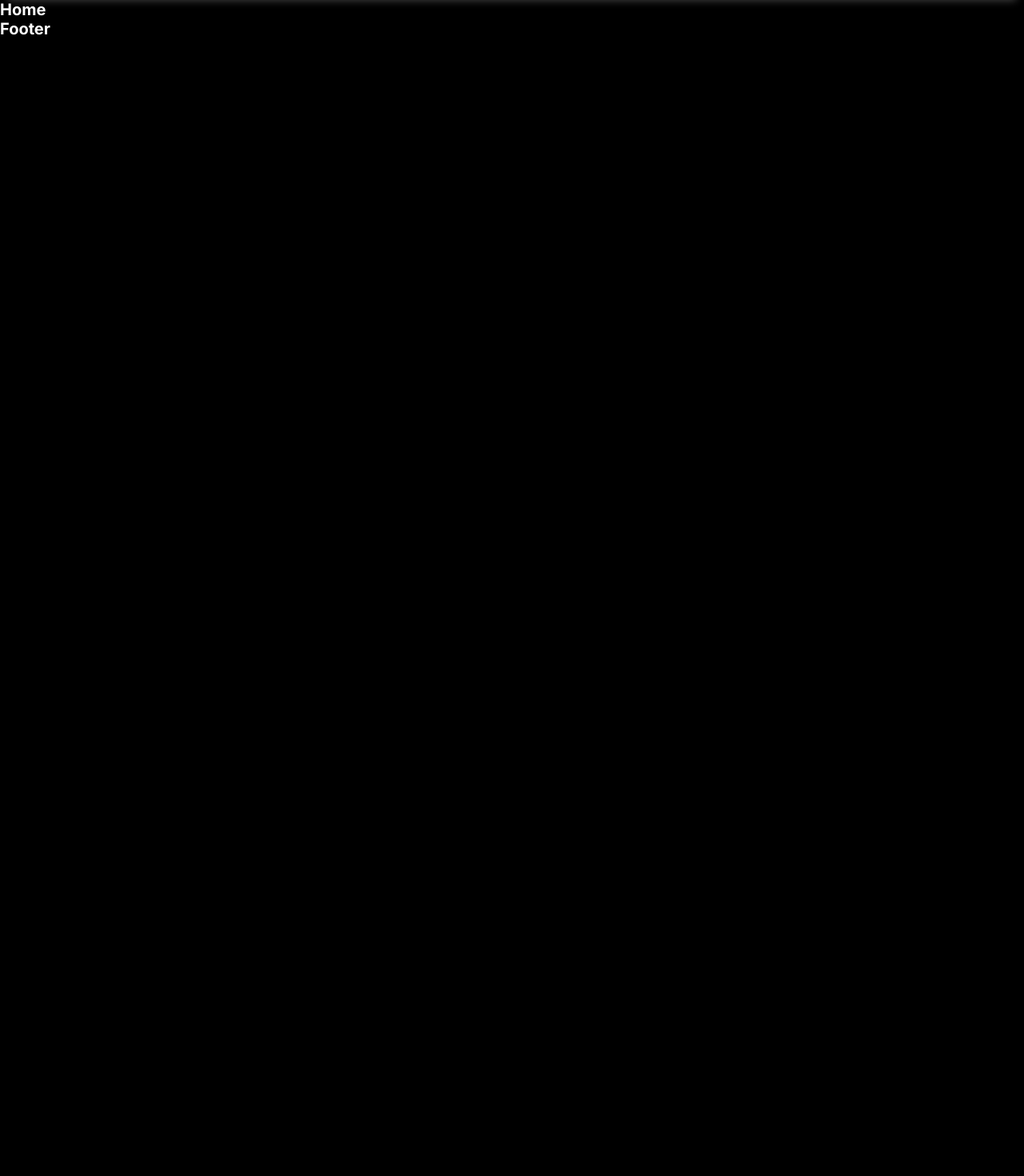
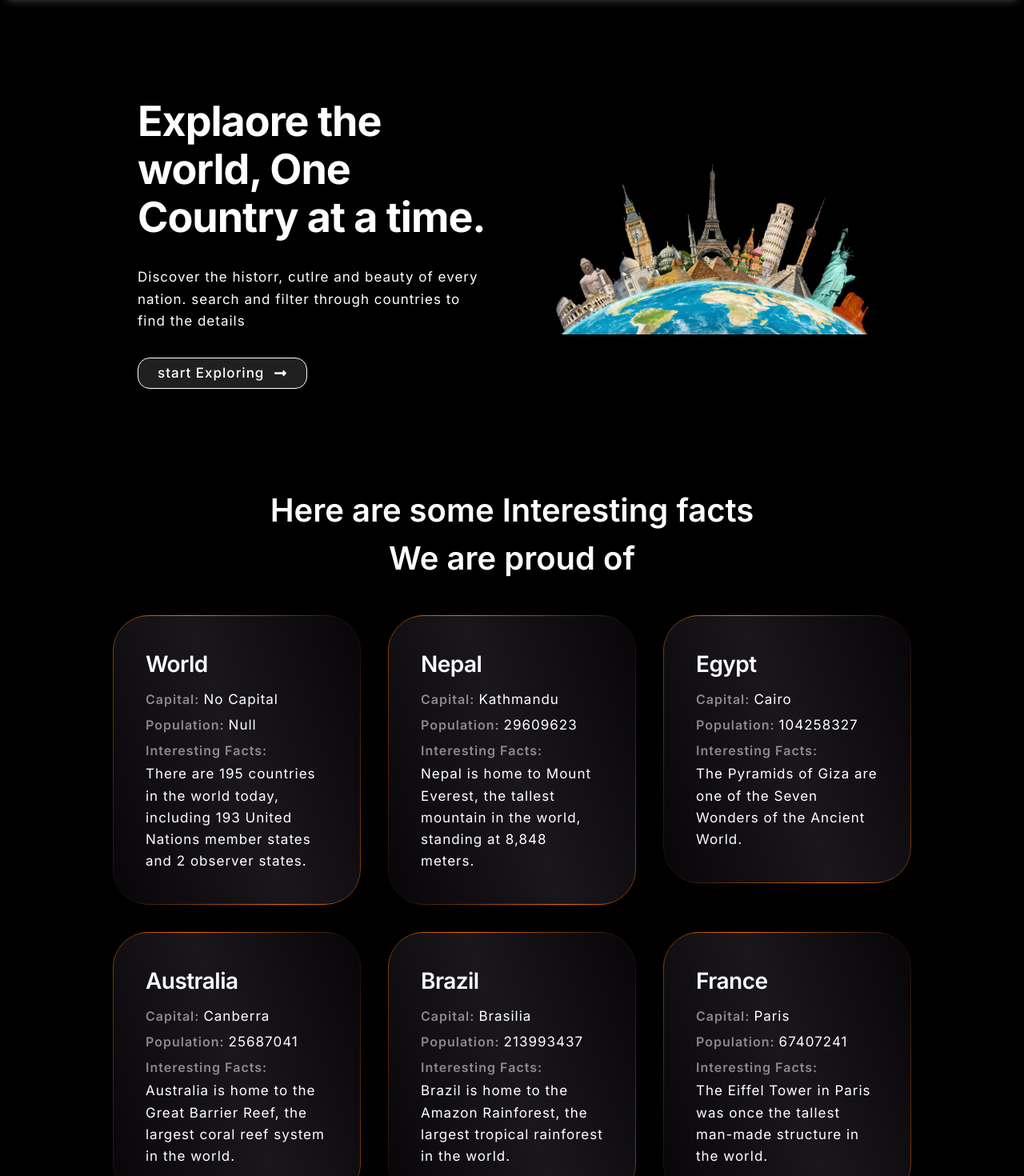
Before and after one commit to RohanBohra8/country-atlas, a React (Vite) app: page / in a window 1280 px wide. Shown: the part 100-1570 px from the top of the page at 80% size. Before the commit the page ends 800 px from the top, so only its background shows below. Built offline with nearby package versions, Linux system fonts and the light colour scheme.

Commit message:
added hero section and about page

```diff
--- a/src/App.css
+++ b/src/App.css
@@ -265,6 +265,7 @@
 .bg-green-box,
 .bg-white-box,
 .bg-yellow-box,
+.bg-orange-box,
 .bg-blue-box {
   position: relative;
 }
@@ -272,6 +273,7 @@
 .bg-green-box::after,
 .bg-white-box::after,
 .bg-yellow-box::after,
+.bg-orange-box::after,
 .bg-blue-box::after {
   position: absolute;
   top: -1px;
@@ -297,6 +299,9 @@
 
 .bg-blue-box::after {
   background: linear-gradient(71deg, #0c0a0e, #5f6fad, #0c0a0e);
+}
+.bg-orange-box::after {
+  background: linear-gradient(71deg, #0c0a0e, #f16f04, #0c0a0e);
 }
 
 .card-title {
--- /dev/null
+++ b/src/api/CountryData.json
@@ -0,0 +1,58 @@
+[
+    {
+      "id": 1,
+      "countryName": "World",
+      "capital": "No Capital",
+      "population": "Null",
+      "interestingFact": "There are 195 countries in the world today, including 193 United Nations member states and 2 observer states."
+    },
+    {
+      "id": 2,
+      "countryName": "Nepal",
+      "capital": "Kathmandu",
+      "population": 29609623,
+      "interestingFact": "Nepal is home to Mount Everest, the tallest mountain in the world, standing at 8,848 meters."
+    },
+    {
+      "id": 3,
+      "countryName": "Egypt",
+      "capital": "Cairo",
+      "population": 104258327,
+      "interestingFact": "The Pyramids of Giza are one of the Seven Wonders of the Ancient World."
+    },
+    {
+      "id": 4,
+      "countryName": "Australia",
+      "capital": "Canberra",
+      "population": 25687041,
+      "interestingFact": "Australia is home to the Great Barrier Reef, the largest coral reef system in the world."
+    },
+    {
+      "id": 5,
+      "countryName": "Brazil",
+      "capital": "Brasilia",
+      "population": 213993437,
+      "interestingFact": "Brazil is home to the Amazon Rainforest, the largest tropical rainforest in the world."
+    },
+    {
+      "id": 6,
+      "countryName": "France",
+      "capital": "Paris",
+      "population": 67407241,
+      "interestingFact": "The Eiffel Tower in Paris was once the tallest man-made structure in the world."
+    },
+    {
+      "id": 7,
+      "countryName": "Russia",
+      "capital": "Moscow",
+      "population": 1324216107,
+      "interestingFact": "Russia is the largest country in the world by area, covering more than 17 million square kilometers."
+    },
+    {
+      "id": 8,
+      "countryName": "China",
+      "capital": "Beijing",
+      "population": 1444216107,
+      "interestingFact": "The Great Wall of China is visible from space on rare occasions."
+    }
+  ]
--- /dev/null
+++ b/src/components/UI/HeroSection.jsx
@@ -0,0 +1,26 @@
+import React from 'react'
+import { FaLongArrowAltRight } from 'react-icons/fa'
+
+export const HeroSection = () => {
+  return (
+    <main className="hero-section main">
+          <div className="container grid grid-two-cols">
+            <div className="hero-content">
+              <h1 className="heading-xl">
+                Explaore the world, One Country at a time.
+              </h1>
+              <p className="paragraph">
+                Discover the historr, cutlre and beauty of every nation. search and
+                filter through countries to find the details
+              </p>
+              <button className="btn btn-darken btn-inline bg-white-box">
+                start Exploring <FaLongArrowAltRight />
+              </button>
+            </div>
+            <div className="hero-image">
+              <img src="/images/world.png" alt="world beauty" className="banner-image" />
+            </div>
+          </div>
+        </main>
+  )
+}
--- a/src/pages/About.jsx
+++ b/src/pages/About.jsx
@@ -1,7 +1,37 @@
-import React from 'react'
+import React from "react";
+import CountryData from "../api/CountryData.json";
 
 export const About = () => {
   return (
-    <h1>About</h1>
-  )
-}
+    <section className="section-about container">
+      <h2 className="container-title">
+        Here are some Interesting facts
+        <br />
+        We are proud of
+      </h2>
+      <div className="gradient-cards">
+        {CountryData.map((country) => {
+          return (
+            <div className="card" key={country.id}>
+              <div className="container-card bg-orange-box">
+                <p className="card-title">{country.countryName}</p>
+                <p>
+                  <span className="card-description">Capital: </span>
+                  {country.capital}
+                </p>
+                <p>
+                  <span className="card-description">Population: </span>
+                  {country.population}
+                </p>
+                <p>
+                  <span className="card-description">Interesting Facts: <br /></span>
+                  {country.interestingFact}
+                </p>
+              </div>
+            </div>
+          );
+        })}
+      </div>
+    </section>
+  );
+};
--- a/src/pages/Home.jsx
+++ b/src/pages/Home.jsx
@@ -1,7 +1,12 @@
-import React from 'react'
+import React from "react";
+import { HeroSection } from "../components/UI/HeroSection";
+import { About } from "./About";
 
 export const Home = () => {
   return (
-    <h1>Home</h1>
-  )
-}
+    <>
+    <HeroSection />
+    <About />
+    </>
+  );
+};
```
Also changed, not shown: public/images/world.png (added).
